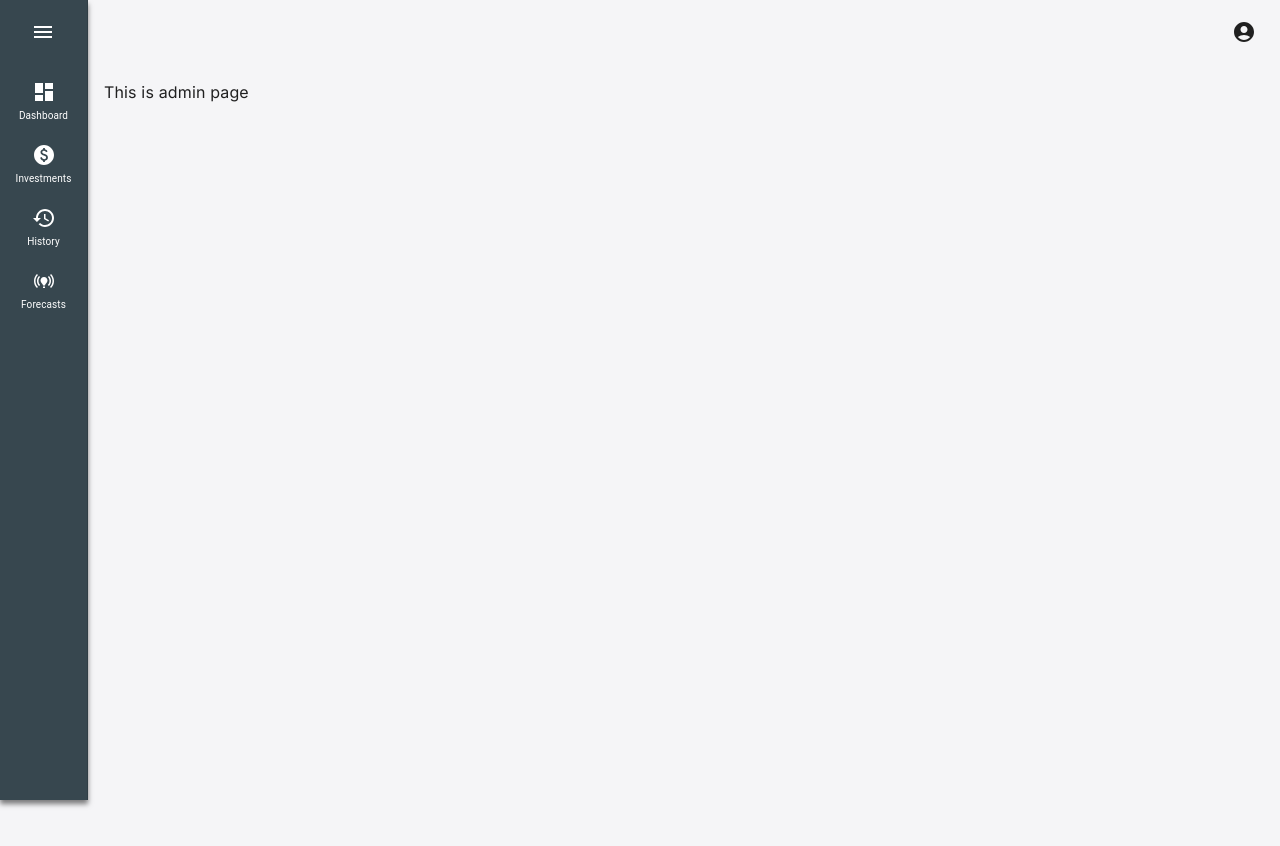
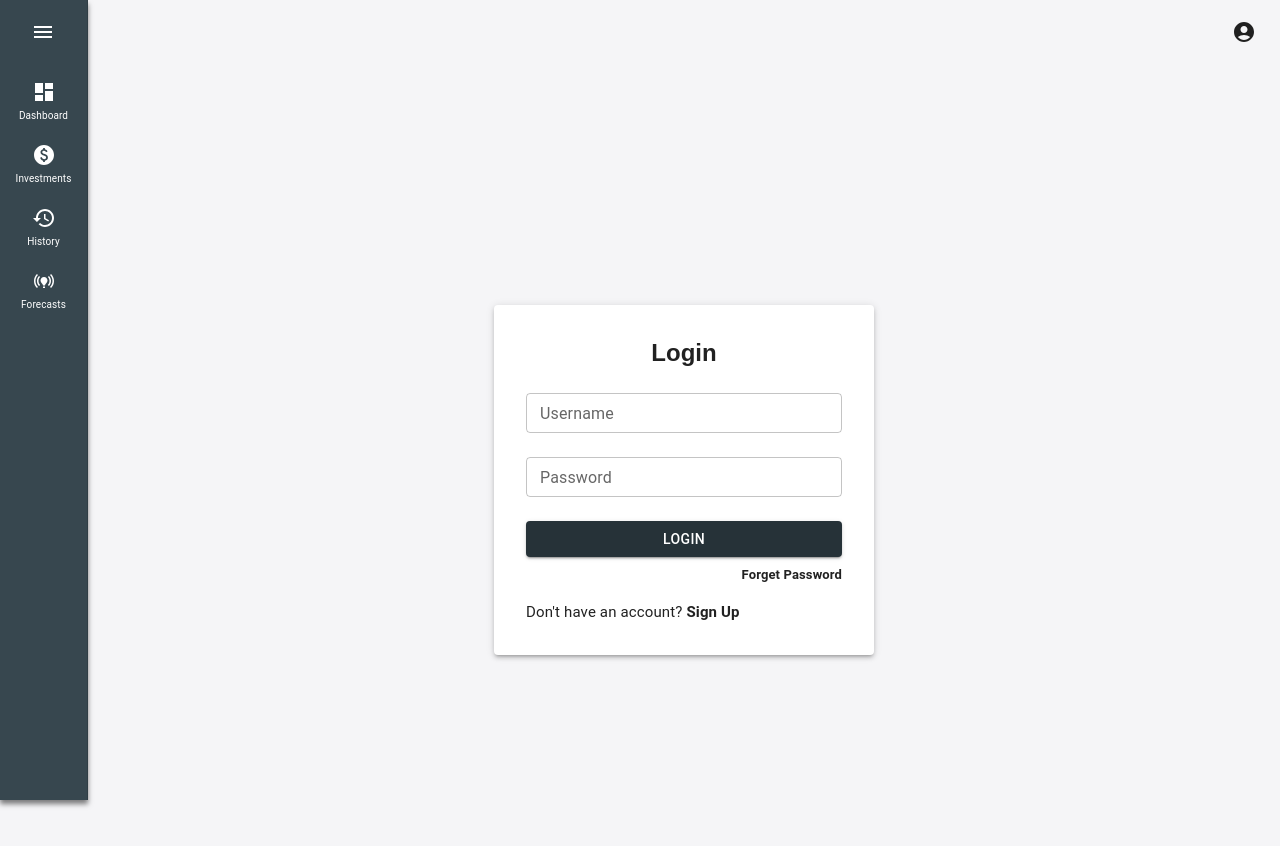
Before and after one commit to cneluhena/TreasuryTracker, a Next.js app in the folder frontend/: page /admin in a window 1280 px wide. Shown: the top 846 px of the page. Before the commit the page ends 800 px from the top, so only its background shows below. Built offline with nearby package versions, Linux system fonts and the light colour scheme; no server answers.

Commit message:
updated investment adding interface

```diff
--- a/frontend/app/admin/page.tsx
+++ b/frontend/app/admin/page.tsx
@@ -1,9 +1,227 @@
-import React from 'react';
+"use client";
+import FormControl from "@mui/material/FormControl";
+import {
+  Alert,
+  Box,
+  Button,
+  Grid,
+  OutlinedInput,
+  Paper,
+  Snackbar,
+  TextField,
+  Typography,
+  useMediaQuery,
+  useTheme,
+} from "@mui/material";
+import { ChangeEvent, useEffect, useState } from "react";
+import { useRouter } from "next/navigation";
+import Cookies from 'js-cookie';
+import Link from "next/link";
+import Theme from "@/app/assets/theme";
 
-const Admin  = ()=>{
-    return(
-        <h1>This is admin page</h1>
-    )
-}
+
+const Admin = () => {
+  const [username, setUsername] = useState("");
+  const [password, setPassword] = useState("");
+  const [loading, setLoading] = useState("");
+  const [loadPage, setLoadPage] = useState(false);
+  const [userDetails, setUserDetails] = useState({});
+  const [errorMessage, setErrorMessage] = useState('');
+
+  const [open, setOpen] = useState(false);
+  const router = useRouter();
+
+  const theme = useTheme();
+  const isSmallScreen = useMediaQuery(theme.breakpoints.down("sm"));
+
+
+  const handleUsernameChange = (event: ChangeEvent<HTMLInputElement>) => {
+    setUsername(event.target.value);
+  };
+
+  const handlePasswordChange = (event: ChangeEvent<HTMLInputElement>) => {
+    setPassword(event.target.value);
+  };
+
+  const fetchUserDetails = async () => {
+    try {
+      const response = await fetch(process.env.NEXT_PUBLIC_API_URL + "/user/profile", {
+        method: "GET",
+        headers: {
+          "Content-Type": "application/json",
+        },
+        credentials: "include",
+      });
+
+      if (response.ok) {
+        const data = await response.json();
+        setUserDetails(data);
+        Cookies.set('name', data.firstName +' ' + data.lastName); // Set user details in state
+      } else {
+        router.push("/login");
+        throw new Error("Failed to fetch user details");
+      }
+    } catch (error) {
+      router.push("/login");
+      console.error("Error fetching user details:");
+    }
+  };
+
+
+
+
+
+  const handleSignIn = async () => {
+    try {
+      setLoadPage(true);
+      const response = await fetch(process.env.NEXT_PUBLIC_API_URL + "/user/login", {
+        method: "POST",
+        headers: {
+          "Content-Type": "application/json"
+        },
+        credentials: "include",
+        body: JSON.stringify({ username: username, password: password })
+      });
+
+
+
+      if (!response.ok) {
+        console.log(response);
+        if (response.status == 404){
+          setErrorMessage("Invalid Username or Password");
+          setOpen(true);
+        }
+        throw new Error("Invalid username or password");
+      } else{
+
+        fetchUserDetails().then(()=>{
+          setLoadPage(false);
+          router.push('/home')
+        });
+      }
+
+
+
+      //const data = await response.json();
+      //const token = data.token;
+      //  if (!token) {
+      //   throw new Error("Login failed!");
+      // }
+
+
+
+
+    } catch (error: any) {
+      if (error.message === 'Failed to fetch'){
+        setErrorMessage("Server Error")
+      }
+      // console.error(error.message);
+      setOpen(true);
+      router.push('/login')
+    } finally{
+      setLoadPage(false);
+    }
+  };
+
+  //checking whether there is a cookie in the browser
+  const checkCookieExists = async() => {
+      const response = await fetch(process.env.NEXT_PUBLIC_API_URL + "/user/", {
+        method: "POST",
+        headers: {
+          "Content-Type": "application/json"
+        },
+        credentials: "include"
+      });
+
+      if (response.ok){
+        router.push('/home');
+      }
+  };
+
+
+  useEffect(()=>{
+      checkCookieExists()
+  }, [])
+
+
+  return (
+
+    <Grid
+      container
+      justifyContent="center"
+      alignItems="center"
+      style={{ height: "100vh", background:"#F5F5F7"}}
+    >
+      <Paper
+        elevation={3}
+        sx={{
+          p: 4,
+          height: isSmallScreen ? "320px" : "350px",
+          width: "380px",
+          m: "auto",
+          display: "flex",
+          flexDirection: "column",
+          justifyContent: "center",
+          alignItems: "center",
+        }}
+      >
+        <Typography variant="h5" component="div" gutterBottom  sx={{
+            fontFamily: 'Arial, sans-serif', // Change to your desired font family
+            fontSize: '24px', // Change to your desired font size
+            fontWeight: 'bold', paddingBottom: 2
+
+          // Change to your desired font weight
+          }}>
+          Login
+        </Typography>
+        <FormControl>
+        <Grid container spacing={3} justifyContent={'center'}>
+
+        <Grid item xs={12} sm={12}>
+          <TextField
+            label="Username"
+            size="small"
+            fullWidth
+            value={username}
+            type="text"
+            onChange={handleUsernameChange}
+          />
+          </Grid>
+
+            <Grid item xs={12}>
+          <TextField
+            size="small"
+            label="Password"
+            type="password"
+            fullWidth
+            value={password}
+            onChange={handlePasswordChange}
+          />
+          </Grid>
+
+            <Grid item xs={12} sm={12}>
+            <Button variant="contained" fullWidth onClick={handleSignIn}>
+          Login
+        </Button>
+     <Typography component="span" sx={{fontWeight: 'bold', fontSize: 13, display: "block", textAlign: "right", paddingTop: 1}}> <Link href="/reset-password">Forget Password</Link></Typography>
+
+
+      <Typography sx={{fontSize: 15, paddingTop: 2}}>Don&apos;t have an account? <Link href="/signup"><Typography component="span" sx={{fontWeight: 'bold', fontSize: 15}}>Sign Up</Typography></Link></Typography>
+
+          </Grid>
+          </Grid>
+
+        </FormControl>
+
+      </Paper>
+      <Snackbar anchorOrigin = {{ vertical: 'bottom', horizontal: 'center' }} onClose={()=>{setOpen(false)}}open = {open} autoHideDuration={2000} >
+        <Alert  variant="filled"  severity="error">
+          {errorMessage}
+        </Alert>
+      </Snackbar>
+    </Grid>
+
+  );
+};
 
 export default Admin;
--- a/frontend/app/components/AddInvestment.tsx
+++ b/frontend/app/components/AddInvestment.tsx
@@ -13,6 +13,7 @@ import { AdapterDayjs } from "@mui/x-date-pickers/AdapterDayjs";
 import TextField from "@mui/material/TextField";
 import { useForm, Controller} from "react-hook-form";
 import { Dayjs } from 'dayjs';
+
 
 
 
@@ -37,7 +38,7 @@ interface AddInvestmentDialogProps {
 
 const AddInvestmentDialog = ({ open, onClose, refreshPage, errorHandle }: AddInvestmentDialogProps) => {
 
-  const { handleSubmit, control, setValue, reset } = useForm<FormData>({
+  const { handleSubmit, control, setValue, reset, watch } = useForm<FormData>({
     defaultValues: {
       investmentName: '', // Initialize with an empty string
       investmentType: '',
@@ -49,6 +50,11 @@ const AddInvestmentDialog = ({ open, onClose, refreshPage, errorHandle }: AddInv
   maturityDate: null
     },
   });
+  const investmentType = watch('investmentType');
+
+
+  const billPeriods = [3, 6, 12]
+  const bondPeriods = [24, 60]
 
 
   const onSubmit = async (data: FormData) => {
@@ -133,18 +139,31 @@ const AddInvestmentDialog = ({ open, onClose, refreshPage, errorHandle }: AddInv
                 />
               )}
             />
+            <FormControl sx={{ m: 1, minWidth: 120 }} size="small">
+              <InputLabel id="investment-period-label">Maturity Period</InputLabel>
               <Controller
                 name="maturityPeriod"
                 control={control}
                 render={({ field }) => (
-                <TextField
+                  <Select
                     {...field}
-                  size="small"
-                  label="Maturity Period in Months"
-                  type="number"
-                />
+                    labelId="investment-period-label"
+                    label="Maturity Period"
+                  >
+                    {investmentType === "Treasury Bills" && billPeriods.map((period) => (
+                      <MenuItem key={period} value={period}>
+                        {period} months
+                      </MenuItem>
+                    ))}
+                    {investmentType === "Treasury Bonds" && bondPeriods.map((period) => (
+                      <MenuItem key={period} value={period}>
+                        {period} months
+                      </MenuItem>
+                    ))}
+                  </Select>
                 )}
               />
+            </FormControl>
             <Controller
               name="expectedReturn"
               control={control}
--- a/frontend/app/components/DonutChart.tsx
+++ b/frontend/app/components/DonutChart.tsx
@@ -11,8 +11,8 @@ const DChart = () => {
     setIsClient(true);
   }, []);
   const options = {
-    series: [44, 55, 13, 33],
-    labels: ['3 Month', '6 Month', '12 month', '10 years'],
+    series: [44, 55, 13, 33, 20],
+    labels: ['3 Month', '6 Month', '12 month', '2 years', '5 years'],
     title: {
       text: 'Investments by period', // Chart title // Title alignment
       margin: 10, // Margin around the title
```
Also changed, not shown: frontend/app/forecasts/page.tsx (+86 -0 lines). Lines whose indentation alone changed are shown as unchanged.
